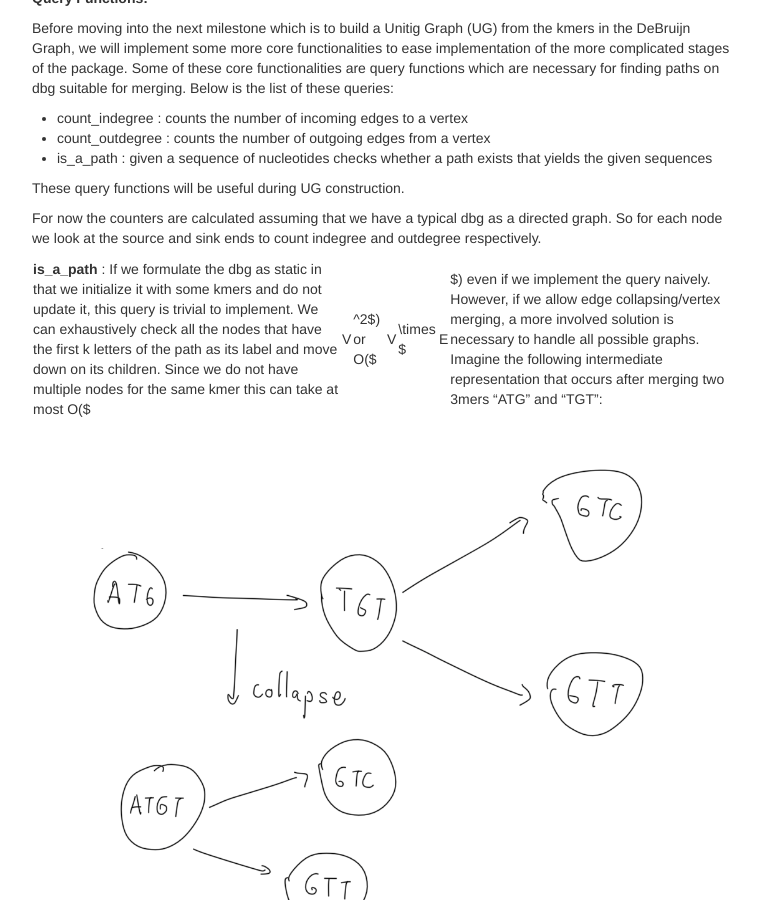
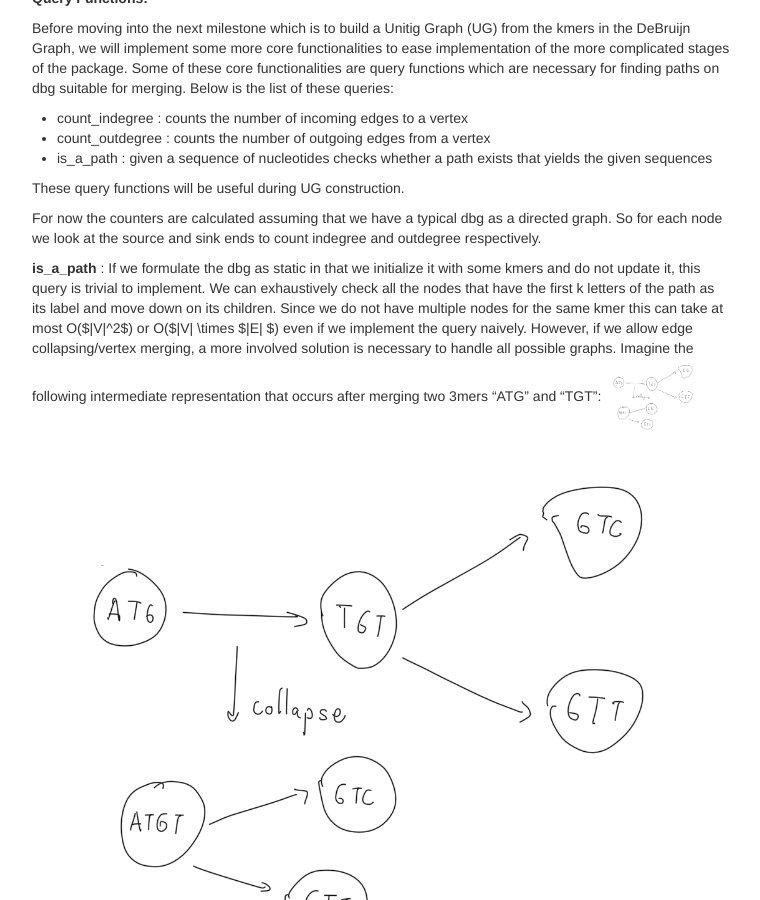
Before and after one commit to ardakdemir/ardakdemir.github.io, a Jekyll site: the page built from pages/gsoc.md, in a window 1280 px wide and 900 px high, scrolled down 2363 px. Shown: the whole window, without its empty margins (258-1018 px from the left). Built offline with Jekyll 4.4.1, drawn with Linux system fonts in a browser that asks for light colours.

Commit message:
basecalling

```diff
--- a/pages/gsoc.md
+++ b/pages/gsoc.md
@@ -106,5 +106,5 @@
 For now the counters are calculated assuming that we have a typical dbg as a directed graph. So for each node we look at the source and sink ends to count indegree and outdegree respectively.
 
 **is_a_path** : If we formulate the dbg as static in that we initialize it with some kmers and do not update it, this query is trivial to implement. We can exhaustively check all the nodes that have the first k letters of the path as its label and move down on its children. Since we do not have multiple nodes for the same kmer this can take at most O($|V|^2$) or O($|V| \times $|E| $) even if we implement the query naively. However, if we allow edge collapsing/vertex merging, a more involved solution is necessary to handle all possible graphs. Imagine the following intermediate representation that occurs after merging two 3mers "ATG" and "TGT":
-
-![Alt text](publpics/is_path_1.png?raw=true =30x10)
+<img src="publpics/is_path_1.png?" alt="is_path" width="100" height="500">
+![Alt text](publpics/is_path_1.png?raw=true)
```
